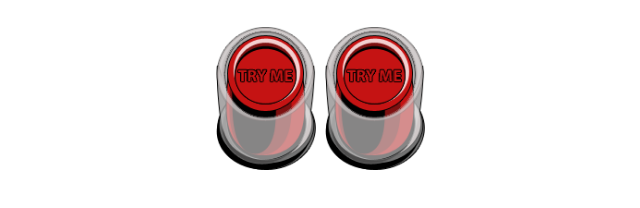
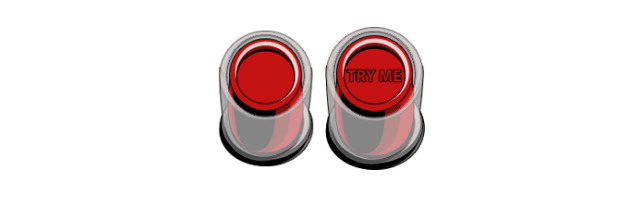
Before and after one commit to MikeTheFyke/SoundBoard, a plain HTML site: page index.html in a window 1280 px wide. Shown: the whole page, without its empty margins (338-978 px from the left). Drawn offline with Linux system fonts and the light colour scheme.

Commit message:
connected redbutton in html

```diff
--- a/index.html
+++ b/index.html
@@ -8,7 +8,7 @@
 <body>
 
     <nav id="buttonNav">
-        <button class="submitButt" onclick="cowSound.play(); cowAnimate()"><img id="cowImg" src="./images/button01.png" style="width:100px"></button>
+        <button class="submitButt" onclick="cowSound.play(); cowAnimate()"><img id="cowImg" src="./images/RedButton01.png" style="width:100px"></button>
         <button class="submitButt" onclick="cowSound.play(); buttonAnimate()"><img id="cowImg2" src="./images/button01.png" style="width:100px"></button>
     </nav>
 
```
